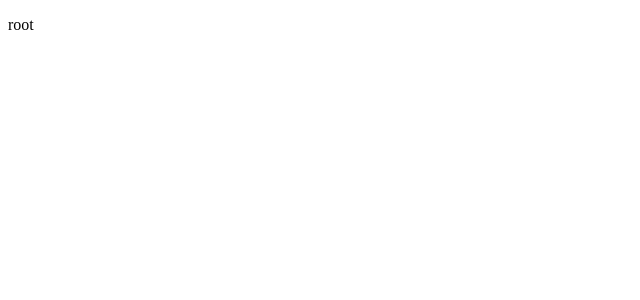
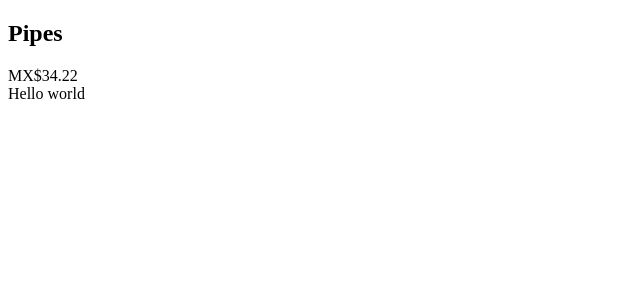
Before and after one commit to JosueSdev/apex-angular-bootcamp, an Angular app: page / in a window 1280 px wide. Shown: the top 300 px of the page, without its empty margins (0-640 px from the left). Built offline with nearby package versions, Linux system fonts and the light colour scheme.

Commit message:
first proposal

```diff
--- a/src/app/app.component.html
+++ b/src/app/app.component.html
@@ -1 +1 @@
-<p>root</p>
+<app-pipes />
--- a/src/app/app.module.ts
+++ b/src/app/app.module.ts
@@ -3,12 +3,14 @@ import { BrowserModule } from '@angular/platform-browser';
 
 import { AppRoutingModule } from './app-routing.module';
 import { AppComponent } from './app.component';
+import { PipesModule } from './modules/pipes/pipes.module';
 
 @NgModule({
   declarations: [
     AppComponent
   ],
   imports: [
+    PipesModule,
     BrowserModule,
     AppRoutingModule
   ],
--- /dev/null
+++ b/src/app/components/pipes/pipes.component.html
@@ -0,0 +1,4 @@
+<h2>Pipes</h2>
+<span>{{money | currency:'MXN'}}</span>
+<br>
+<span>{{copy | custom}}</span>
--- /dev/null
+++ b/src/app/components/pipes/pipes.component.ts
@@ -0,0 +1,11 @@
+import { Component } from '@angular/core';
+
+@Component({
+  selector: 'app-pipes',
+  templateUrl: './pipes.component.html',
+  styleUrl: './pipes.component.scss'
+})
+export class PipesComponent {
+  protected money: number = 34.22;
+  protected copy = "hello world" as const;
+}
--- /dev/null
+++ b/src/app/pipes/custom.pipe.ts
@@ -0,0 +1,12 @@
+import { Pipe, PipeTransform } from '@angular/core';
+
+@Pipe({
+  name: 'custom'
+})
+export class CustomPipe implements PipeTransform {
+
+  transform(value: string): string {
+    return value.charAt(0).toUpperCase() + value.slice(1);
+  }
+
+}
```
Also changed, not shown: src/app/modules/pipes/pipes.module.ts (added, +20 -0 lines), src/app/components/pipes/pipes.component.scss (added).
